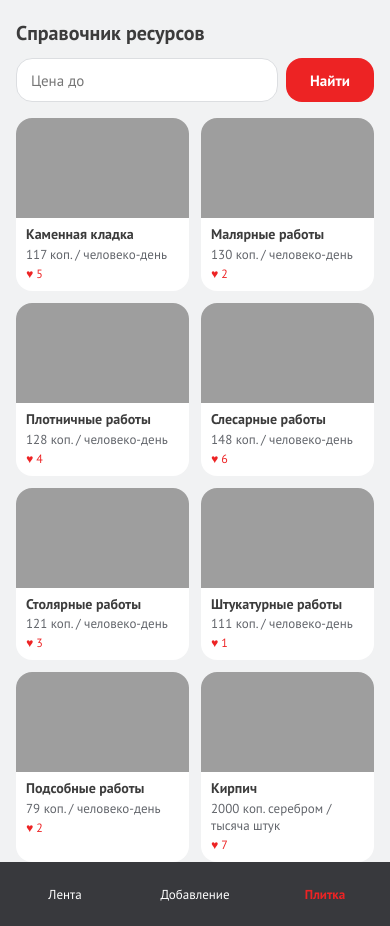
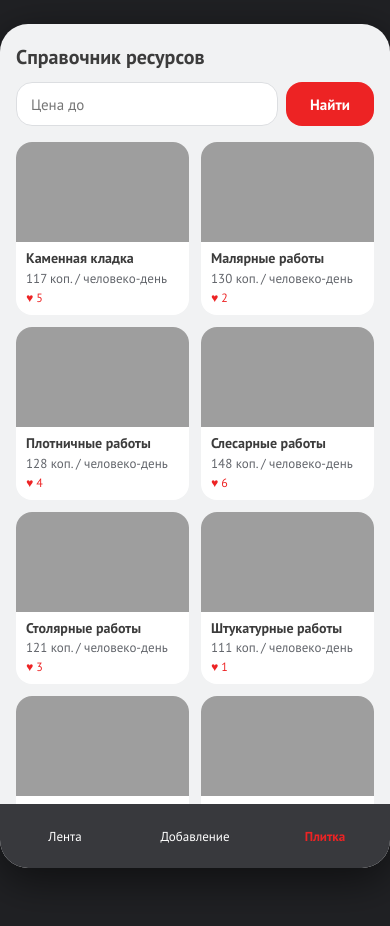
Before and after one commit to Peter9550/construction-estimate-backend, a FastAPI app: page /craft-resources in a window 390 px wide. Run offline with FastAPI, Linux system fonts and the light colour scheme.

Commit message:
Fixed phone frame: tab bar inside the screen, removed empty gap below content

```diff
--- a/docker-compose.yml
+++ b/docker-compose.yml
@@ -1,3 +1,5 @@
+name: historical-budget-backend
+
 services:
 
   minio:
--- a/static/css/style.css
+++ b/static/css/style.css
@@ -15,7 +15,8 @@
 
 body {
     margin: 0;
-    background: var(--graphite);
+    padding: 24px 0;
+    background: #202124;
     font-family: "PT Sans", Arial, Helvetica, sans-serif;
     color: var(--text);
 }
@@ -24,20 +25,19 @@ body {
     position: relative;
     width: 100%;
     max-width: 390px;
-    min-height: 844px;
+    height: 844px;
     margin: 0 auto;
-    padding-bottom: 64px;
     background: var(--light);
     overflow: hidden;
+    border-radius: 28px;
+    box-shadow: 0 12px 44px rgba(0, 0, 0, 0.55);
 }
 
 .tab-bar {
-    position: fixed;
-    left: 50%;
+    position: absolute;
+    left: 0;
+    right: 0;
     bottom: 0;
-    transform: translateX(-50%);
-    width: 100%;
-    max-width: 390px;
     height: 64px;
     display: flex;
     background: var(--graphite);
@@ -64,7 +64,7 @@ body {
 
 .feed {
     position: relative;
-    height: 780px;
+    height: calc(100% - 64px);
     overflow: hidden;
 }
 
@@ -184,6 +184,8 @@ body {
 }
 
 .catalog {
+    height: calc(100% - 64px);
+    overflow-y: auto;
     padding: 20px 16px 0;
 }
 
@@ -274,6 +276,8 @@ body {
 }
 
 .draft {
+    height: calc(100% - 64px);
+    overflow-y: auto;
     padding: 20px 16px 0;
 }
 
```
